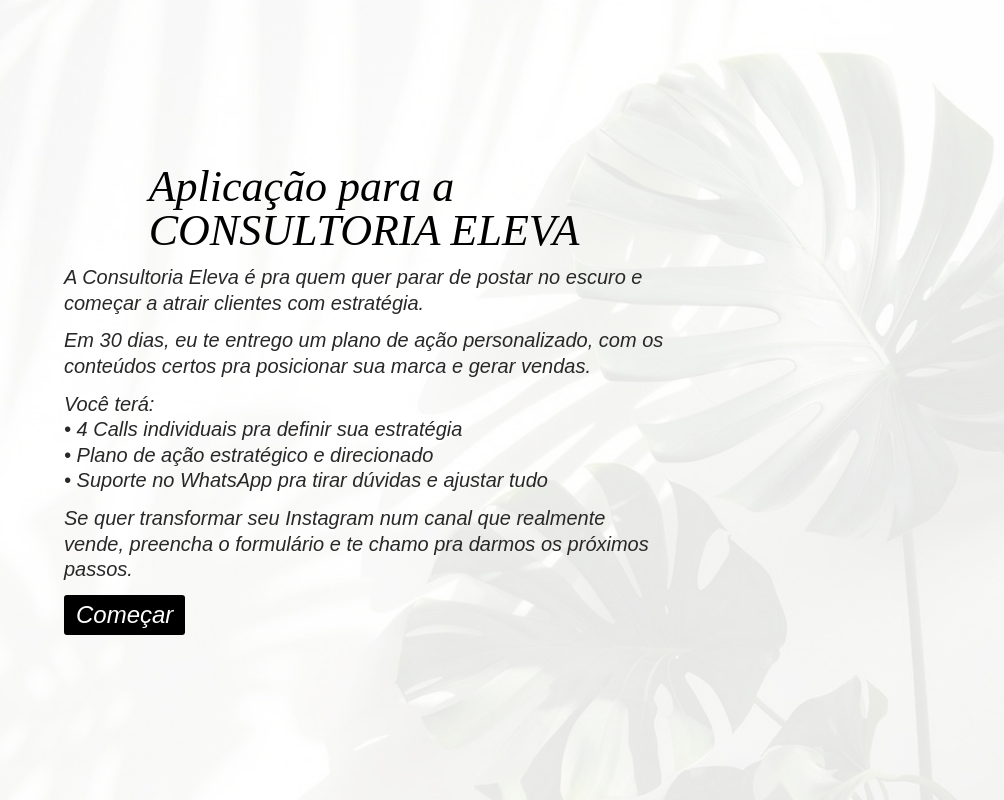
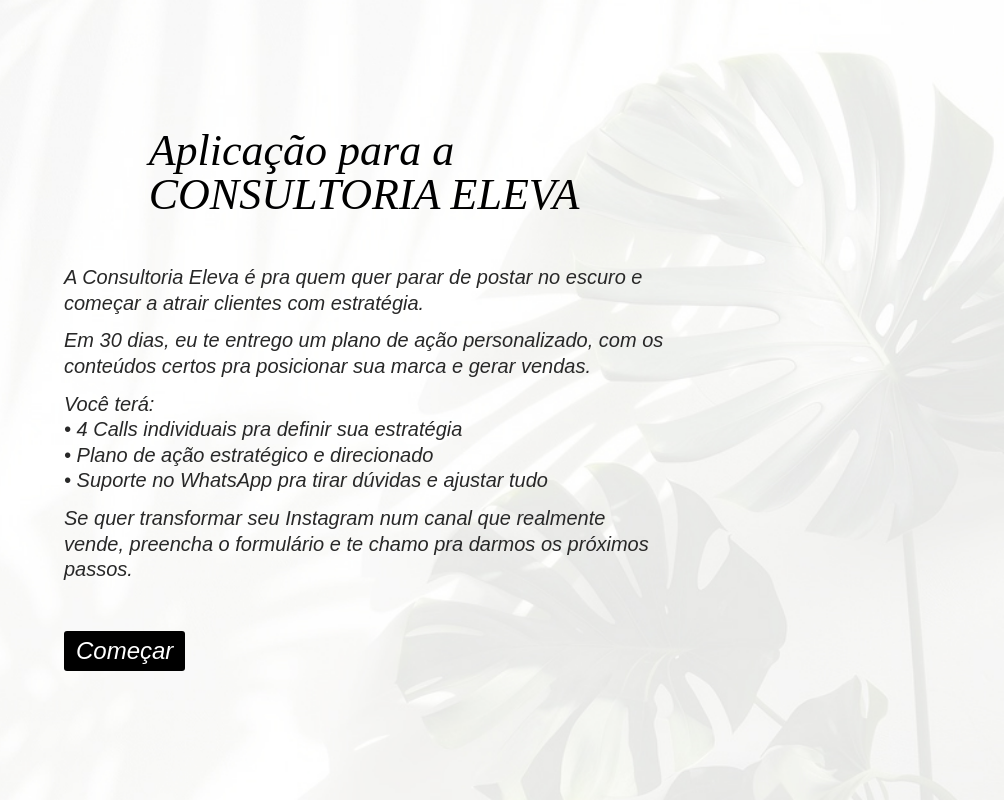
Before and after one commit to thiagowaib/maduribeiro-enrollment, a website built with Vite: page index.html in a window 1280 px wide. Shown: the whole page, without its empty margins (276-1280 px from the left). Built offline with nearby package versions, Linux system fonts and the light colour scheme.

Commit message:
Frontpage Style Adjustments

```diff
--- a/src/styles/global.scss
+++ b/src/styles/global.scss
@@ -55,6 +55,7 @@
             }
         }
         div {
+            margin-bottom: 36px;
             p{
                 margin: 12px 0;
                 font-size: .9rem;
```
